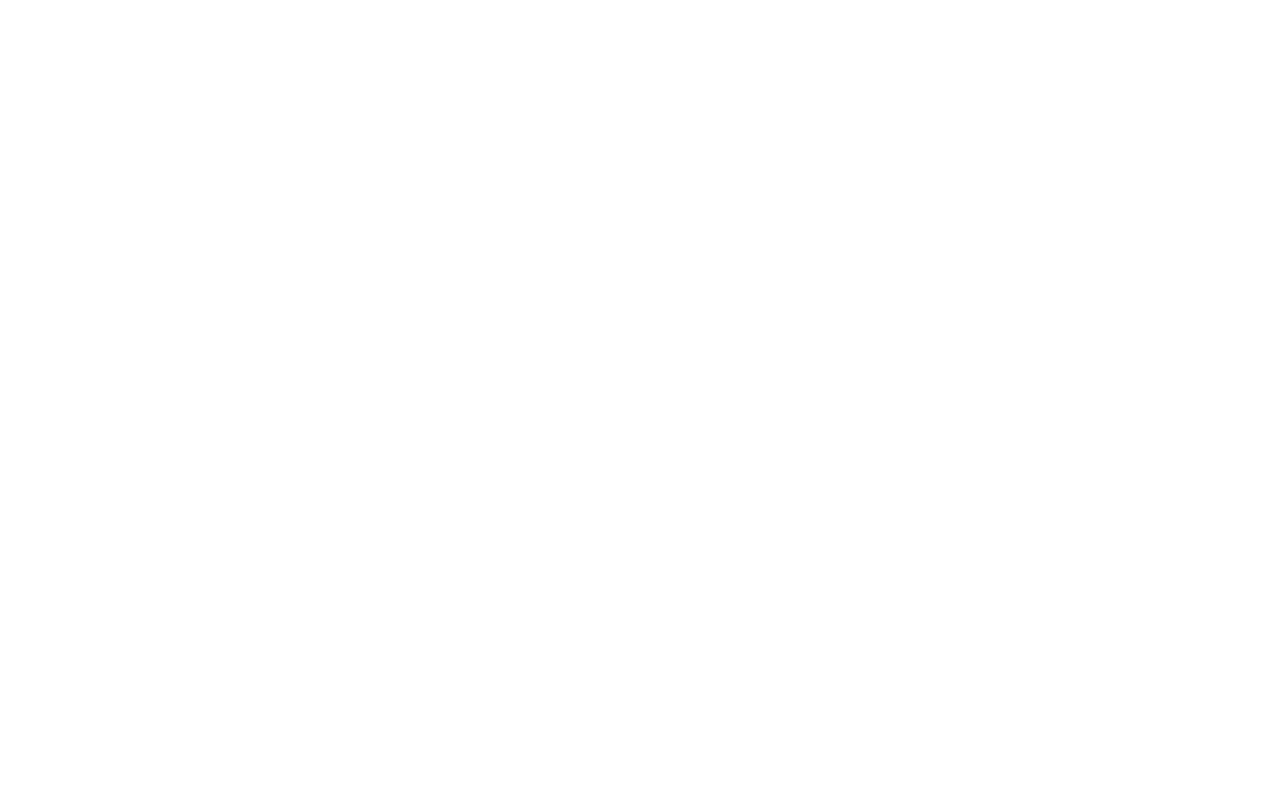
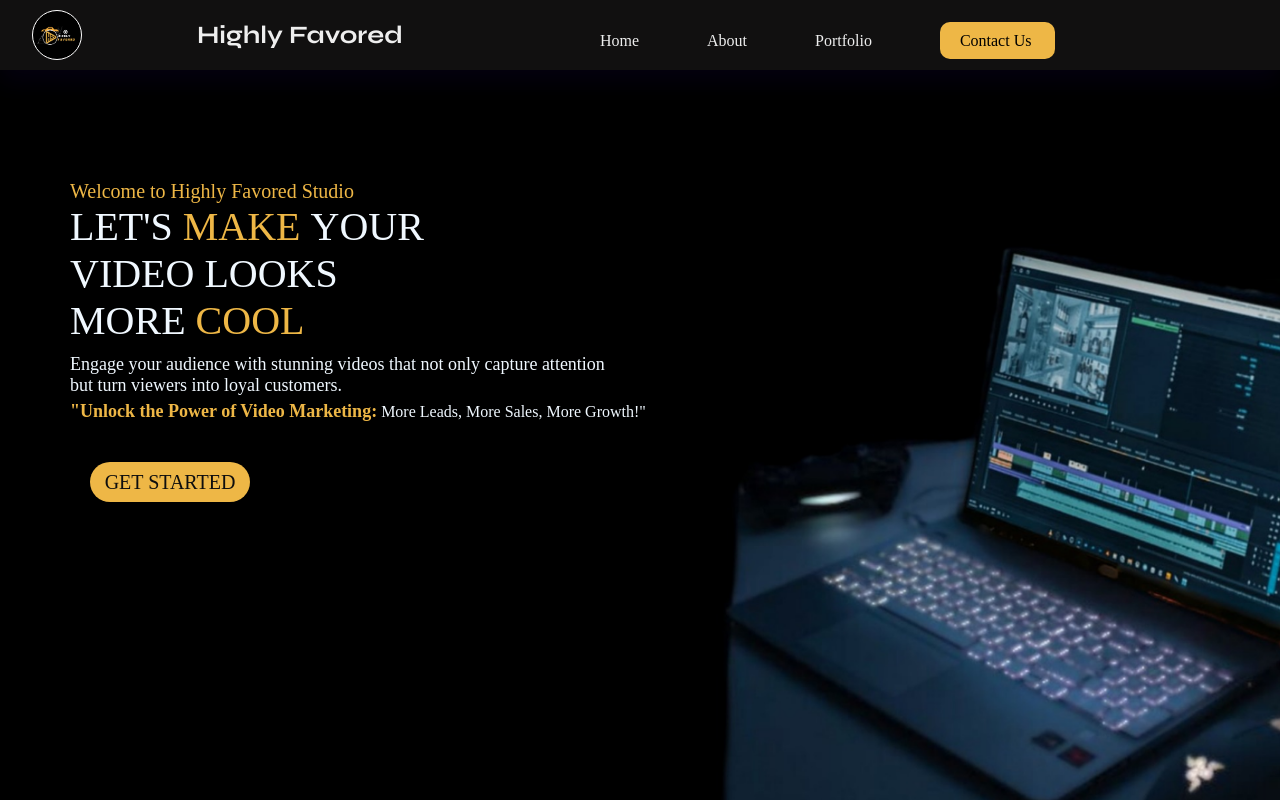
Before and after one commit to kodegopj/highlyfavored, a React (Vite) app: page / in a window 1280 px wide. Before the commit this address had no page. Shown: the top 800 px of the page. Built offline with nearby package versions, Linux system fonts and the light colour scheme.

Commit message:
changing route

```diff
--- a/src/App.jsx
+++ b/src/App.jsx
@@ -10,7 +10,7 @@
   return (
     <>
       <Routes>
-        <Route path="/home" exact element={<Home />} />
+        <Route path="/" exact element={<Home />} />
         <Route path="/about" exact element={<About />} />
         <Route path="/portfolio" exact element={<Portfolio />} />
         <Route path="/contact" exact element={<Contact />} />
```
